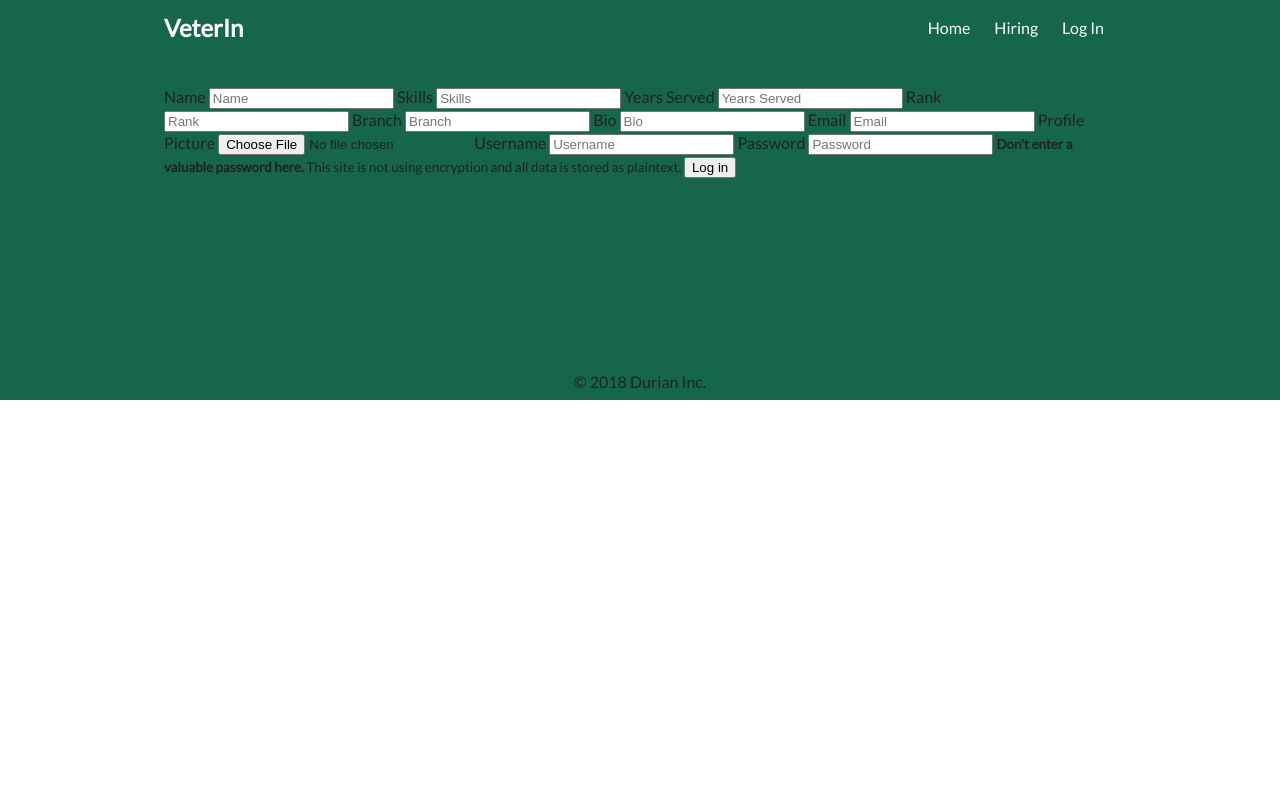
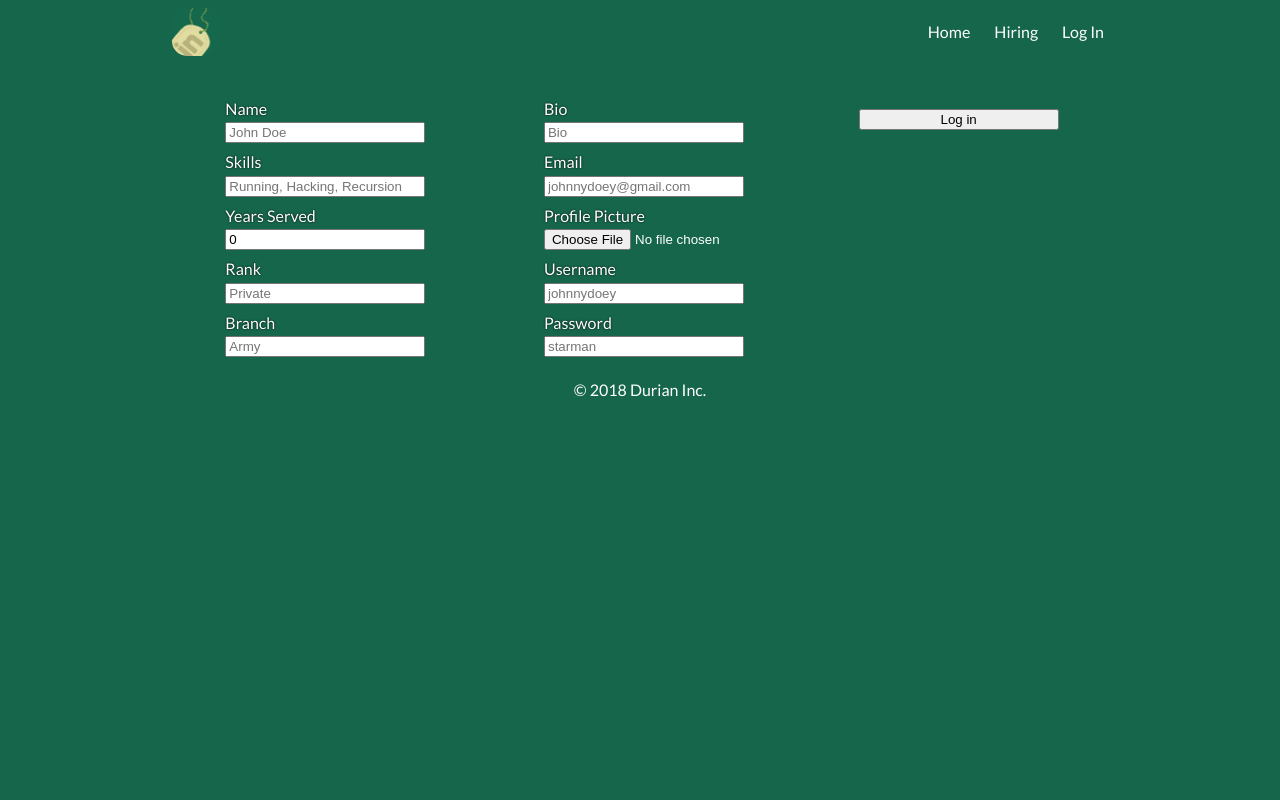
Before and after one commit to Durian-Inc/VeterIn, a Flask app: page /register/ in a window 1280 px wide. Run offline with Flask 2, Linux system fonts and the light colour scheme.

Commit message:
added forms unification, more hiring and map fixes. styles

```diff
--- /dev/null
+++ b/app/static/css/forms.css
@@ -0,0 +1,31 @@
+form * {
+  display: block;
+  margin: 2px;
+}
+form div label {
+  color: white;
+  text-shadow: 0 0 2px black;
+}
+
+form {
+  display: inline-flex;
+  flex-direction: column;
+  flex-wrap: wrap;
+  align-items: center;
+  justify-content: space-around;
+  width: 100%;
+  max-height: 300px;
+}
+
+form div {
+  width: 200px;
+}
+
+form div input {
+  width: 100%;
+}
+
+form button {
+  margin: 15px 0 0 0;
+  width: 200px;
+}
--- a/app/static/css/main.css
+++ b/app/static/css/main.css
@@ -4,11 +4,16 @@
 
 html {
   font-family: 'Lato', sans-serif;
+  background: #15664B;
 }
 
 html, body {
   min-height: 100%;
   margin: 0;
+}
+
+html body {
+  color: white;
 }
 
 .background-flourish {
@@ -33,13 +38,18 @@ html, body {
   display: flex;
   align-items: center;
   justify-content: space-between;
-  height: 56px;
+  height: 64px;
   color: white;
 }
 
-.nav-bar h2 {
-  margin: 0;
-  white-space: nowrap;
+.nav-bar a {
+  height: 100%;
+  padding: 8px;
+}
+
+.nav-bar img {
+  border-radius: 15px;
+  height: 100%;
 }
 
 nav ul {
@@ -70,6 +80,21 @@ main {
   text-align: center;
 }
 
+.flashes {
+  padding: 0;
+  list-style: none;
+  margin: 0;
+}
+
+.flashes li {
+  height: 40px;
+  color: white;
+  font-size: 1.2em;
+  background: rgba(255, 255, 255, 0.2);
+  line-height: 40px;
+  text-align: center;
+}
+
 footer {
   text-align: center;
   padding: 15px 0;
--- a/app/static/js/hiring.js
+++ b/app/static/js/hiring.js
@@ -16,7 +16,7 @@ xhttp.onreadystatechange = function() {
 
         var hireSub = document.createElement("h5");
         if (i.years_served) {
-          var subText = document.createTextNode("Years Served: " + i.years_served);
+          var sub = document.createTextNode("Years Served: " + i.years_served);
         } else if (!i.profit) {
           var sub = document.createTextNode("non-profit");
         } else {
--- a/app/templates/base.html
+++ b/app/templates/base.html
@@ -15,16 +15,31 @@
   <body>
     <div class="content-wrapper">
       <div class="nav-bar">
-        <h2>VeterIn</h2>
+        <a href="/">
+          <img src="/static/img/veterIN_LOGO.png">
+        </a>
         <nav>
           <ul>
             <li class="nav___link"><a href="/">Home</a></li>
             <li class="nav___link"><a href="/hiring/">Hiring</a></li>
+            {% if 'username' not in session %}
             <li class="nav___link"><a href="/hub/">Log In</a></li>
+            {% else %}
+            <li class="nav___link"><a href="/signout/">Sign Out</a></li>
+            {% endif %}
           </ul>
         </nav>
       </div>
       <main>
+        {% with messages = get_flashed_messages() %}
+          {% if messages %}
+            <ul class=flashes>
+            {% for message in messages %}
+              <li>{{ message }}</li>
+            {% endfor %}
+            </ul>
+          {% endif %}
+        {% endwith %}
         {% block body %}
         {% endblock %}
       </main>
--- a/app/templates/index.html
+++ b/app/templates/index.html
@@ -4,6 +4,11 @@
 {% block title %}VeterIn{% endblock %}
 {% block head %}
 <link href="/static/css/index.css" rel="stylesheet">
+<style>
+html {
+  background: none !important;
+}
+</style>
 {% endblock %}
 {% block body %}
 <div class="jumbotron">
--- a/app/templates/register.html
+++ b/app/templates/register.html
@@ -1,39 +1,49 @@
 {% extends 'base.html' %}
+{% block head %}
+<link href="/static/css/forms.css" rel="stylesheet">
+{% endblock %}
 {% block body %}
 <form method=POST enctype=multipart/form-data>
+  <div>
     <label for="nameinput">Name</label>
-          <input type="text" class="form-control" id="nameinput" placeholder="Name" name="name">
-
+    <input type="text" class="form-control" id="nameinput" placeholder="John Doe" name="name">
+  </div>
+  <div>
     <label for="skillsinput">Skills</label>
-          <input type="text" class="form-control" id="skillsinput" placeholder="Skills" name="skills">
-
+    <input type="text" class="form-control" id="skillsinput" placeholder="Running, Hacking, Recursion" name="skills">
+  </div>
+  <div>
     <label for="yearsinput">Years Served</label>
-          <input type="text" class="form-control" id="yearsinput" placeholder="Years Served" name="years_served">
-
+    <input type="number" class="form-control" id="yearsinput" value="0" name="years_served">
+  </div>
+  <div>
     <label for="rankinput">Rank</label>
-          <input type="text" class="form-control" id="rankinput" placeholder="Rank" name="rank">
-
+    <input type="text" class="form-control" id="rankinput" placeholder="Private" name="rank">
+  </div>
+  <div>
     <label for="branchinput">Branch</label>
-          <input type="text" class="form-control" id="branchinput" placeholder="Branch" name="branch">
-
+    <input type="text" class="form-control" id="branchinput" placeholder="Army" name="branch">
+  </div>
+  <div>
     <label for="bioinput">Bio</label>
     <input type="text" class="form-control" id="bioinput" placeholder="Bio" name="bio">
-
+  </div>
+  <div>
     <label for="contactinput">Email</label>
-          <input type="text" class="form-control" id="contactinput" placeholder="Email" name="contact">
-
+    <input type="email" class="form-control" id="contactinput" placeholder="johnnydoey@gmail.com" name="contact">
+  </div>
+  <div>
     <label for="imageinput">Profile Picture</label>
-        <input type=file name="image">
-
-        <label for="usernameinput" class="col-sm-2 col-form-label">Username</label>
-          <input type="text" class="form-control" id="usernameinput" placeholder="Username" name="username">
-
-        <label for="passwordinput" class="col-sm-2 col-form-label">Password</label>
-          <input type="password" class="form-control" id="passwordinput" placeholder="Password" name="password">
-
-          <small id="passwordhelp" class="form-text text-muted">
-            <b class="text-danger">Don't enter a valuable password here.</b> This site is not using encryption and all data is stored as plaintext.
-          </small>
+    <input type=file class="form-control" id="imageinput" name="image">
+  </div>
+  <div>
+    <label for="usernameinput">Username</label>
+    <input type="text" class="form-control" id="usernameinput" placeholder="johnnydoey" name="username">
+  </div>
+  <div>
+    <label for="passwordinput">Password</label>
+    <input type="password" class="form-control" id="passwordinput" placeholder="starman" name="password">
+  </div>
   <button type="submit" class="btn btn-primary">Log in</button>
 </form>
 {% endblock %}
--- a/app/views.py
+++ b/app/views.py
@@ -1,6 +1,6 @@
 # views.py
 
-from flask import render_template, abort, session, request, jsonify, redirect, url_for
+from flask import render_template, abort, session, request, jsonify, redirect, url_for, flash
 from json import dumps
 
 from app import app
@@ -156,22 +156,32 @@ def register_org():
             'username': "griffinm"
         }
         create_organization(organization)
-        abort(404)
+        flash("Successfully added " + organization['name'])
+        return redirect("/", code=302)
 
 # TODO
 # @app.route('/add/post/')
 
 
-# TODO
 @app.route('/login/', methods=['GET', 'POST'])
 def login():
     if request.method == 'GET':
         return render_template('login.html')
     if request.method == 'POST':
-        check_username = request.form['username']
+        check_username = request.form['username'].lower()
         check_passhash = find_hash(request.form['password'])
         if auth_user(check_username, check_passhash) is not None:
             session['username'] = check_username
+            flash("Successfully logged in, " + session['username'])
+        else:
+            flash("Failed to log in, try again!")
+    return redirect("/", code=302)
+
+
+@app.route('/signout/', methods=['GET'])
+def signout():
+    session.pop("username")
+    flash("Signed out successfully!")
     return redirect("/", code=302)
 
 
@@ -183,7 +193,7 @@ def register():
         return render_template('register.html')
     if request.method == 'POST':
         veteran = {
-            'username': request.form['username'],
+            'username': request.form['username'].lower(),
             'name': request.form['name'],
             'skills': request.form['skills'],
             'years_served': request.form['years_served'],
@@ -196,7 +206,9 @@ def register():
         pass_hash = find_hash(request.form['password'])
 
         create_user(veteran, pass_hash)
-        abort(404)
+        session['username'] = veteran['username']
+        flash("Successfully registered you, " + veteran['name'])
+        return redirect("/", code=302)
 
 
 @app.route('/hub/')
```
Also changed, not shown: app/static/js/map.js (+6 -5 lines), app/templates/login.html (+12 -8 lines). Lines whose indentation alone changed are shown as unchanged.
